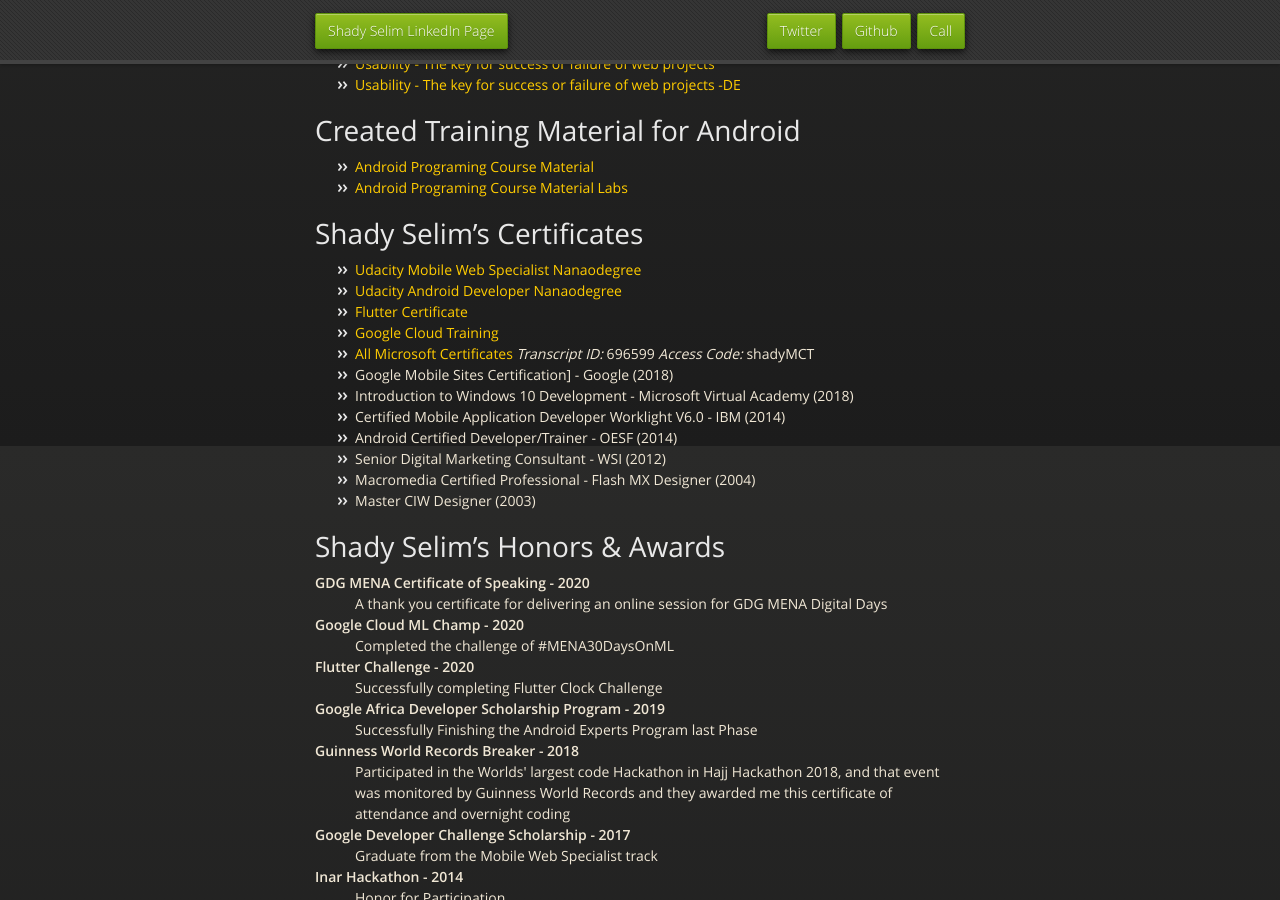
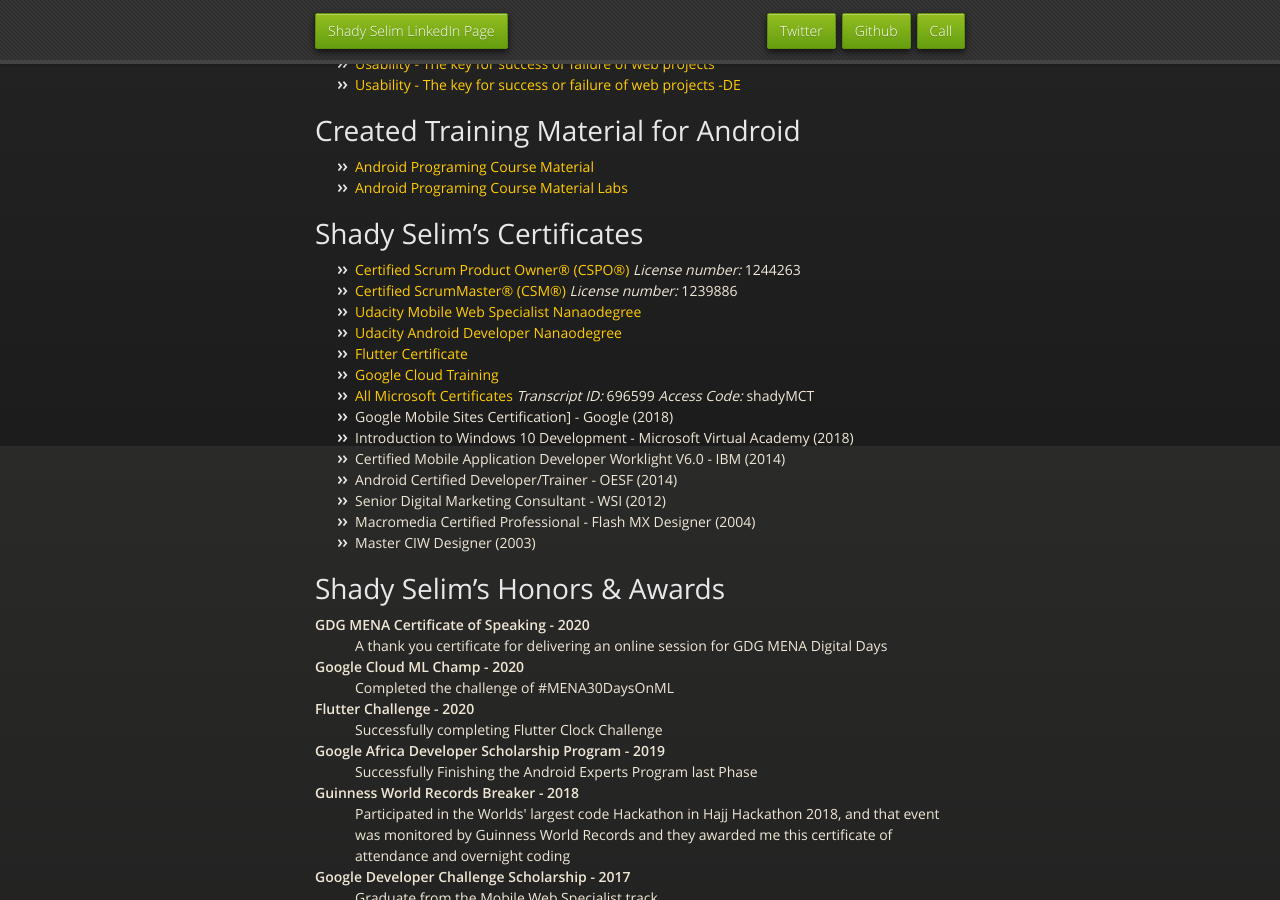
Before and after one commit to Shady-Selim/shady-selim.github.io, a Jekyll site: the page built from index.md, in a window 1280 px wide and 900 px high, scrolled down 1354 px. Built offline with Jekyll 4.4.1, drawn with Linux system fonts in a browser that asks for light colours; our own code applies the rules of GitHub Pages for plain Markdown files.

Commit message:
Update index.md

```diff
--- a/index.md
+++ b/index.md
@@ -53,6 +53,8 @@
 
 
 # Shady Selim's Certificates
+* [Certified Scrum Product Owner® (CSPO®)](http://bcert.me/shadxoddl) *License number:* 1244263
+* [Certified ScrumMaster® (CSM®)](http://bcert.me/svabjsjcm) *License number:* 1239886
 * [Udacity Mobile Web Specialist Nanaodegree](https://confirm.udacity.com/4GGRWQTP)
 * [Udacity Android Developer Nanaodegree](https://confirm.udacity.com/N3ME9V9R)
 * [Flutter Certificate](https://www.credential.net/fd6232d8-2438-4490-acd6-7ae63f638f52?key=71420fefe5b73768bb40a73ee9b59198f32435ad4e9f2201d26ac43c76490cab)
```
